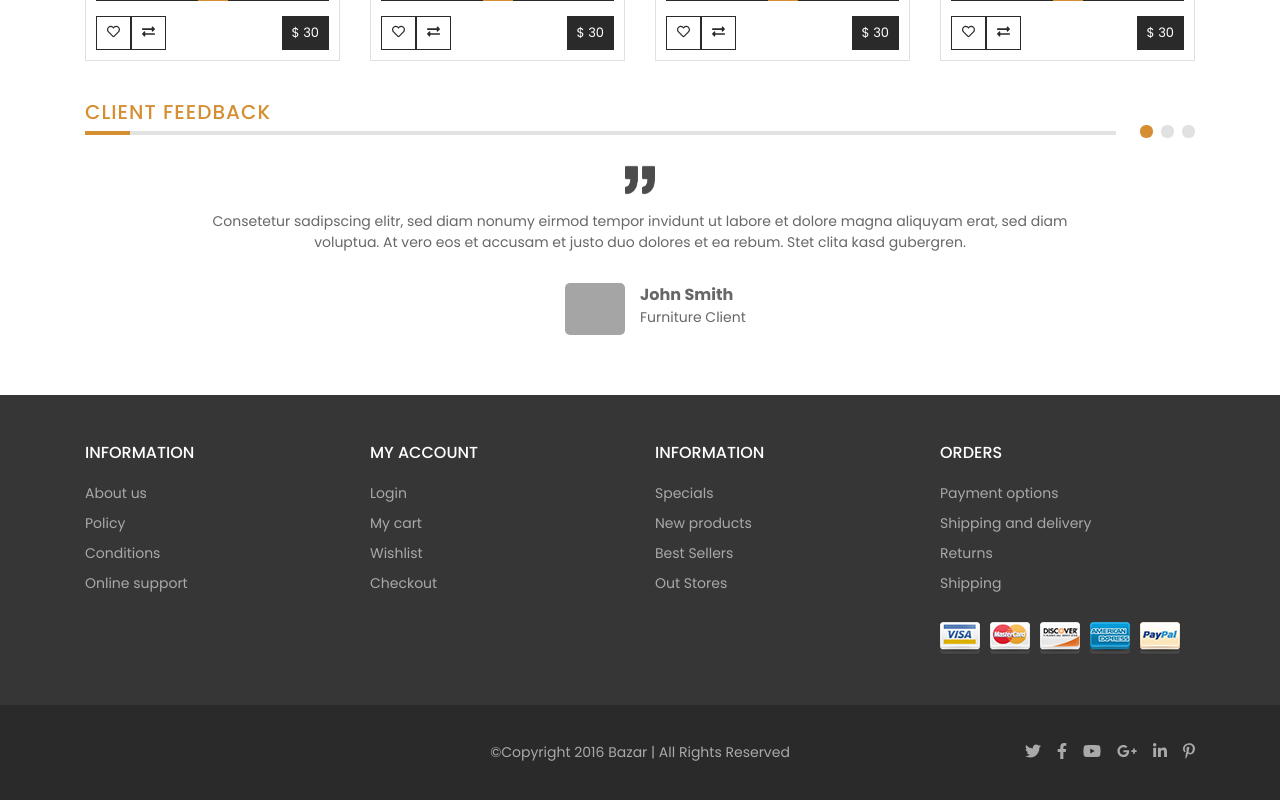
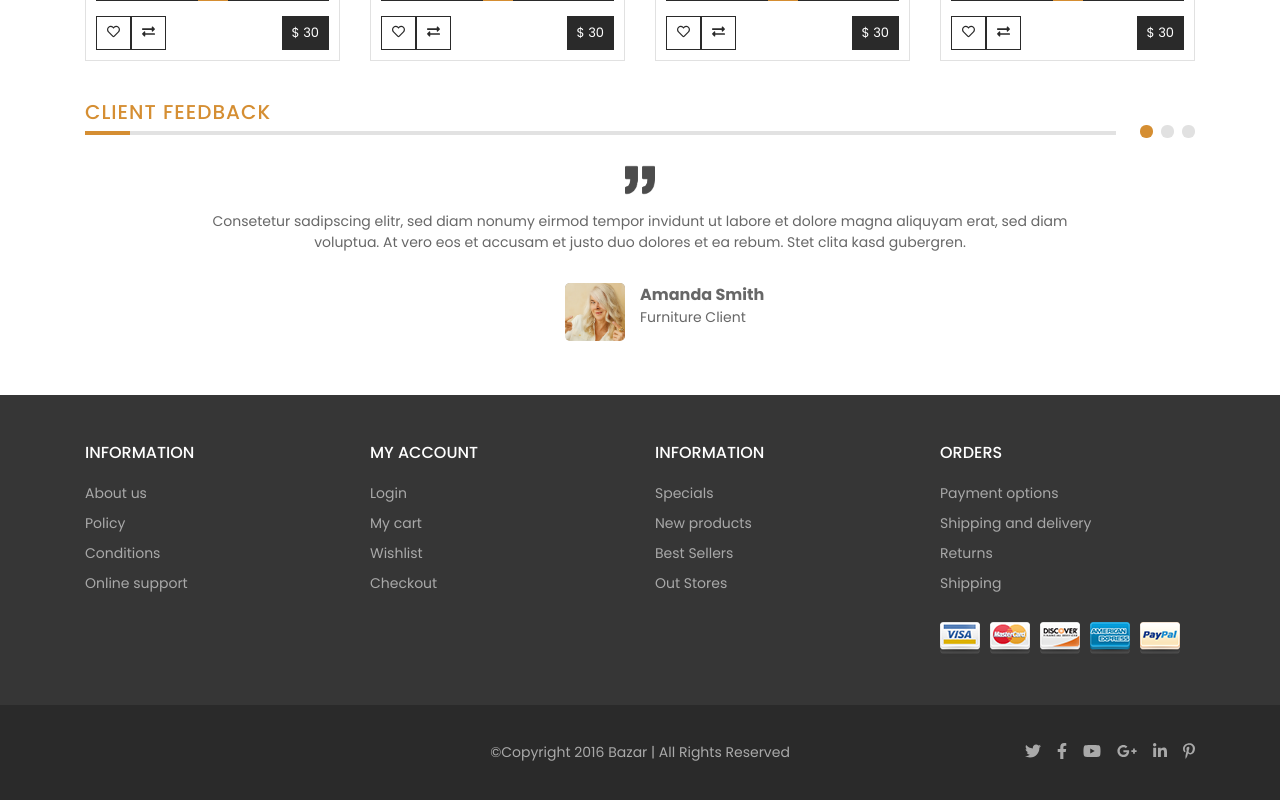
Before and after one commit to kamilwilk95/wdp-2206-02, a React (Create React App) app: page / in a window 1280 px wide. Shown: the part 1367-2167 px from the top of the page. Built offline with nearby package versions, Linux system fonts and the light colour scheme.

Commit message:
ADD stock photo, code cleanup

```diff
--- a/src/components/features/Feedback/Feedback.js
+++ b/src/components/features/Feedback/Feedback.js
@@ -17,15 +17,15 @@ const Feedback = () => {
                   <a className={styles.active}>page</a>
                 </li>
                 <li>
-                  <a className={''}>page</a>
+                  <a>page</a>
                 </li>
                 <li>
-                  <a className={''}>page</a>
+                  <a>page</a>
                 </li>
               </ul>
             </div>
           </div>
-        </div>{' '}
+        </div>
         <div className='row justify-content-center mb-3'>
           <img
             className={styles.icon}
@@ -45,12 +45,13 @@ const Feedback = () => {
         <div className={styles.feedbackAuthorWrapper}>
           <div className='row justify-content-center'>
             <div className='col-2'>
-              <div className={styles.authorBox}></div>
+              <div className={styles.authorBox}>
+                <img src='/images/portrait.png' alt='apostrophe' />
+              </div>
             </div>
             <div className='col-2'>
               <div className='row'>
-                {' '}
-                <div className={styles.feedbackAuthorText}> John Smith </div>{' '}
+                <div className={styles.feedbackAuthorText}> Amanda Smith </div>{' '}
               </div>
               <div className='row'>
                 <div className={styles.feedbackAuthorTitle}> Furniture Client </div>
--- a/src/components/features/Feedback/Feedback.module.scss
+++ b/src/components/features/Feedback/Feedback.module.scss
@@ -90,6 +90,12 @@
   border-radius: 5px;
   margin-bottom: 30px;
   float: right;
+
+  img {
+    width: 100%;
+    border-radius: 5px;
+  }
+
 }
 
 .feedbackAuthorText {
```
Also changed, not shown: public/images/portrait.png (added).
